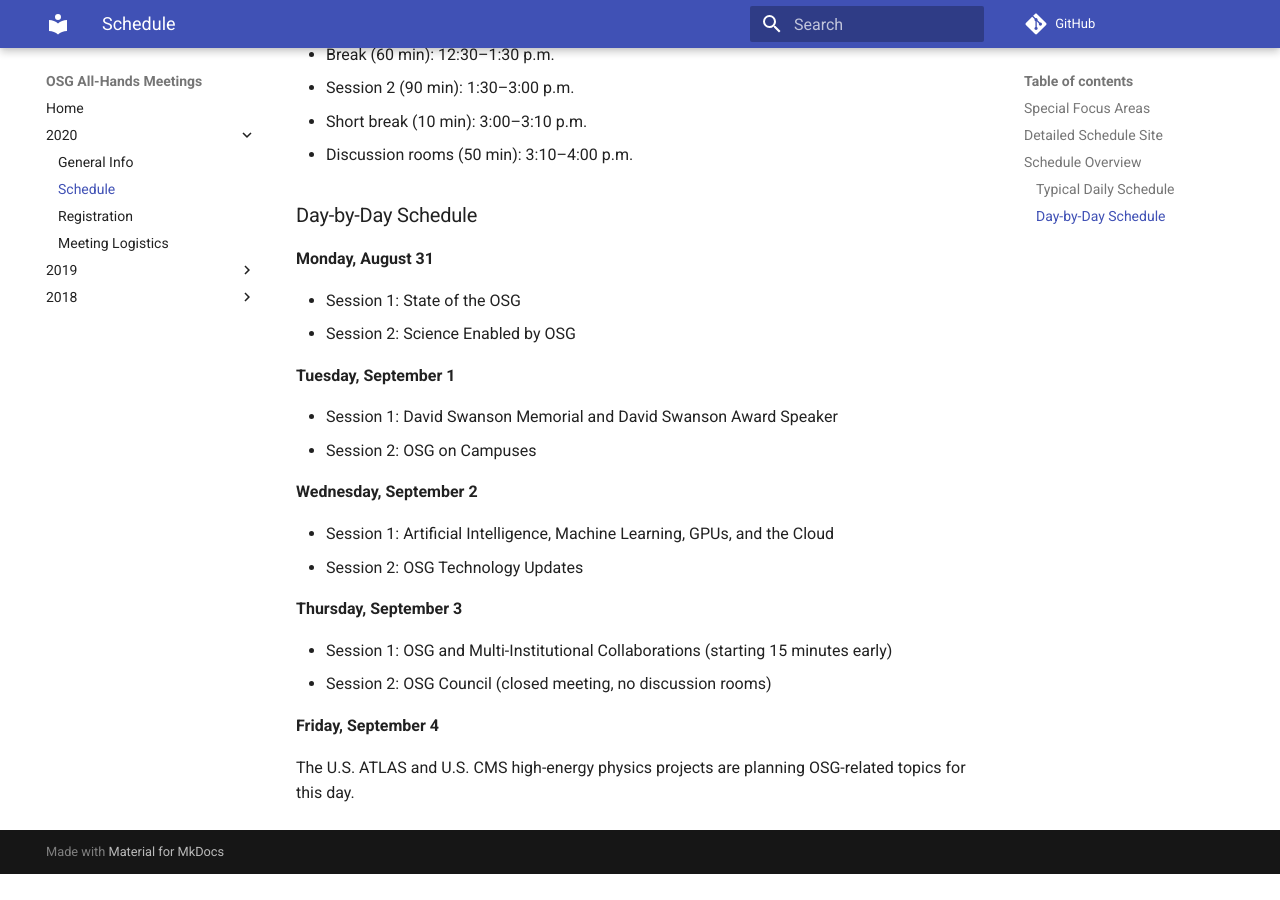
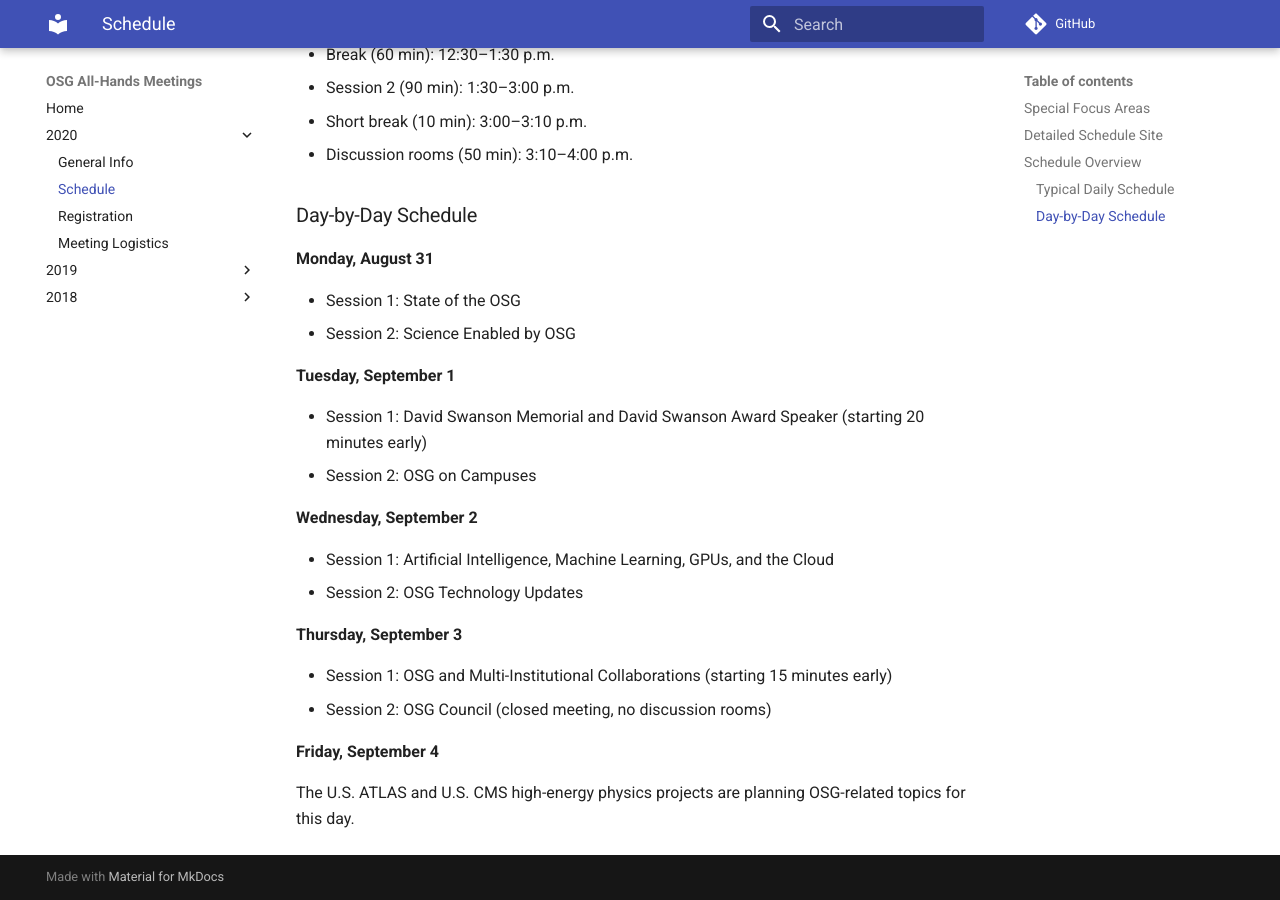
Before and after one commit to osg-htc/all-hands, an MkDocs documentation site: the page built from docs/2020/schedule.md, in a window 1280 px wide and 900 px high, scrolled down 785 px. Built offline with MkDocs 1.6.1 and Material for MkDocs 9.7.7, drawn with Linux system fonts in a browser that asks for light colours; comment, search, counter and statistics services are not loaded; old or Windows-style settings are respelled for this version of MkDocs; before the commit the page ends 1659 px from its top, so only the background shows below that.

Commit message:
add note about memorial starting 20 min. earlier

```diff
--- a/docs/2020/schedule.md
+++ b/docs/2020/schedule.md
@@ -40,7 +40,7 @@ U.S. Central Time.  When the detailed schedule is settled, exact times may vary.
 
 **Tuesday, September 1**
 
-*   Session 1: David Swanson Memorial and David Swanson Award Speaker
+*   Session 1: David Swanson Memorial and David Swanson Award Speaker (starting 20 minutes early)
 *   Session 2: OSG on Campuses
 
 **Wednesday, September 2**
```
